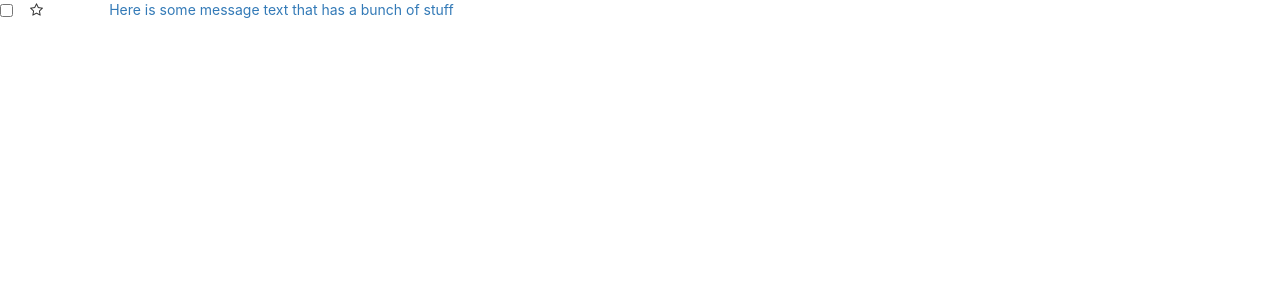
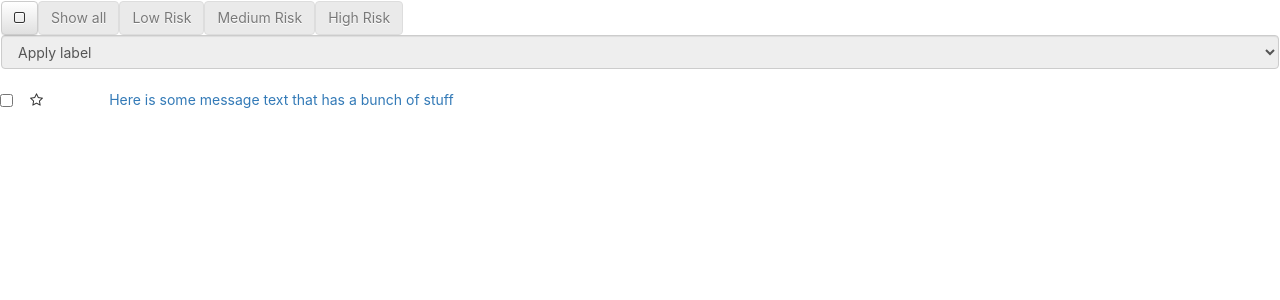
Before and after one commit to tehreemjavid/fraudapp, a React (Create React App) app: page / in a window 1280 px wide. Shown: the top 300 px of the page. Built offline with nearby package versions, Linux system fonts and the light colour scheme.

Commit message:
added risk buttons and the show all button

```diff
--- a/src/App.js
+++ b/src/App.js
@@ -1,11 +1,13 @@
 import React, { Component } from 'react';
 import './App.css';
 import FraudList from './components/FraudList';
+import NavBar from './components/NavBar';
 
 class App extends Component {
   render() {
     return (
       <div className="App">
+      <NavBar />
       <FraudList />
       </div>
     );
--- a/src/components/NavBar.js
+++ b/src/components/NavBar.js
@@ -5,21 +5,26 @@ class NavBar extends Component {
     return (
       <div className="row navbar">
         <div className="col-md-12">
-          <p className="pull-right">
-            <span className="badge badge">2</span>
-            unread messages
-          </p>
+
 
           <button className="btn btn-default">
             <i className="fa fa-square-o"></i>
           </button>
 
-          <button className="btn btn-default" disabled="disabled">
-            Mark As Read
+<button className="btn btn-default" disabled="disabled">
+            Show all
           </button>
 
           <button className="btn btn-default" disabled="disabled">
-            Mark As Unread
+            Low Risk
+          </button>
+
+          <button className="btn btn-default" disabled="disabled">
+            Medium Risk
+          </button>
+
+        <button className="btn btn-default" disabled="disabled">
+            High Risk
           </button>
 
           <select className="form-control label-select" disabled="disabled">
@@ -29,9 +34,7 @@ class NavBar extends Component {
 
 
 
-          <button className="btn btn-default" disabled="disabled">
-            <i className="fa fa-trash-o"></i>
-          </button>
+
         </div>
       </div>
     )
```
